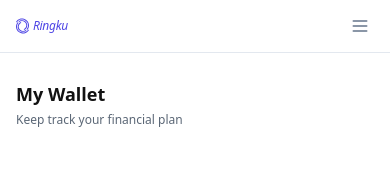
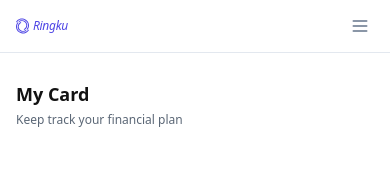
Before and after one commit to akadri-cci/research-builder-io-final, a React (Vite) app: page /card in a window 390 px wide. Shown: the top 170 px of the page. Built offline with nearby package versions, Linux system fonts and the light colour scheme.

Commit message:
Correct mobile header title
cgen-400eea8a2e7148709bf2fb8bf9aa0a85

```diff
--- a/src/pages/Card.tsx
+++ b/src/pages/Card.tsx
@@ -20,7 +20,7 @@ const Card = () => {
 
       {/* Mobile Header */}
       <div className="lg:hidden px-4 py-4 bg-white">
-        <h1 className="text-lg font-bold text-[#121212]">My Wallet</h1>
+        <h1 className="text-lg font-bold text-[#121212]">My Card</h1>
         <p className="text-xs text-[#5B6776] mt-1">
           Keep track your financial plan
         </p>
```
